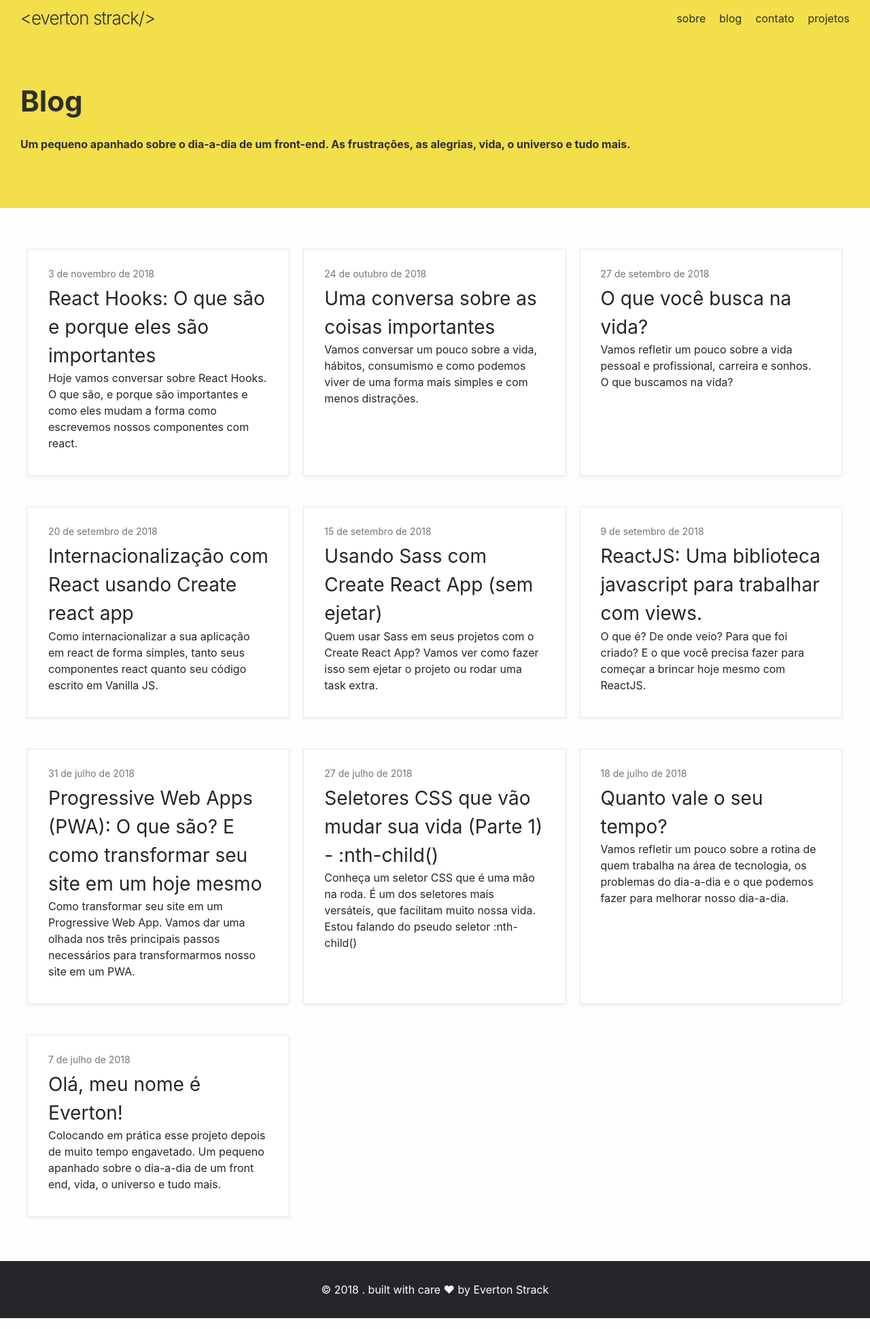
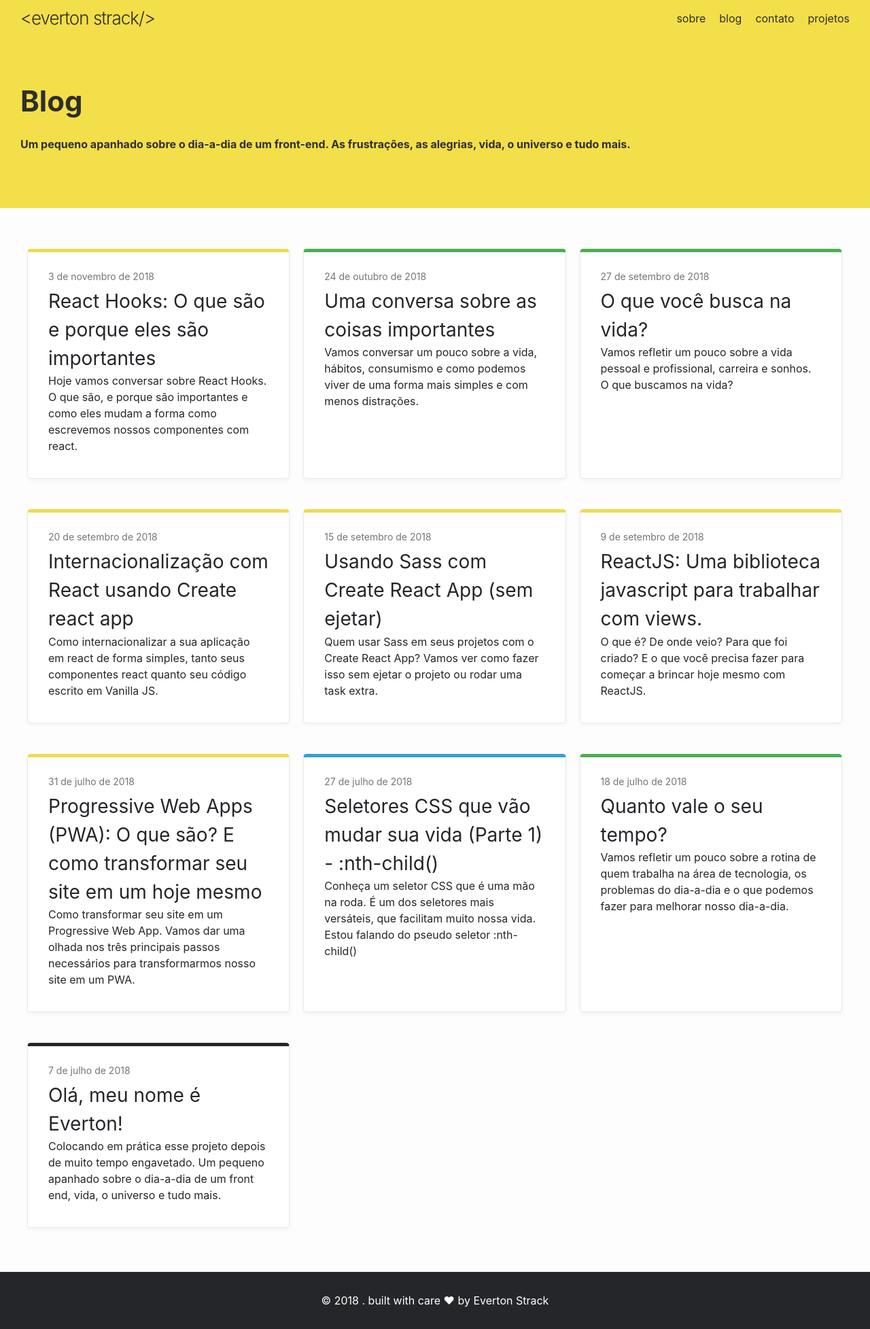
Before and after one commit to evertonstrack/blog.evertonstrack.com.br, a Jekyll site: the page built from blog.md, in a window 1280 px wide. Shown: the whole page at 68% size. Built offline with Jekyll 4.4.1, drawn with Linux system fonts in a browser that asks for light colours.

Commit message:
Tag Colors

```diff
--- a/_layouts/blog.html
+++ b/_layouts/blog.html
@@ -24,15 +24,20 @@
     {%- if site.posts.size > 0 -%}
       <div class="post-list">
         {%- for post in site.posts -%}
-        <article class="post-item">
+        <article class="post-item {{ post.bodyClass }}">
           <a class="post-link" href="{{ post.url | relative_url }}">
             {%- assign date_format = site.minima.date_format | default: "%b %-d, %Y" -%}
             <time class="post-meta">{% include date.html date=post.date %}</time>
             <h3>{{ post.title | escape }}</h3>
             <p>{{ post.description | escape }}</p>
             {%- if site.show_excerpts -%} {{ post.excerpt }} {%- endif -%}
+
+            <!-- <div class="tags">
+              {%- for tag in post.tags -%}
+                <span class="tag">#{{tag}}</span>
+              {%- endfor -%}
+            </div> -->
           </a>
-
         </article>
         {%- endfor -%}
       </div>
--- a/_layouts/home.html
+++ b/_layouts/home.html
@@ -45,7 +45,7 @@
         <h2 class="post-list-heading">{{ page.list_title | default: "Último post" }}</h2>
         <div class="post-list">
           {%- for post in site.posts limit:1 -%}
-            <article class="post-item">
+            <article class="post-item {{ post.bodyClass }}">
               <a class="post-link" href="{{ post.url | relative_url }}">
                 {%- assign date_format = site.minima.date_format | default: "%b %-d, %Y" -%}
                 <time class="post-meta">{% include date.html date=post.date %}</time>
@@ -69,7 +69,7 @@
         <h2 class="post-list-heading">{{ page.list_title | default: "Posts recentes" }}</h2>
         <div class="post-list">
           {%- for post in site.posts offset:1 limit:2 -%}
-          <article class="post-item">
+          <article class="post-item {{ post.bodyClass }}">
             <a class="post-link" href="{{ post.url | relative_url }}">
               {%- assign date_format = site.minima.date_format | default: "%b %-d, %Y" -%}
               <time class="post-meta">{% include date.html date=post.date %}</time>
--- a/assets/styles/scss/_page.scss
+++ b/assets/styles/scss/_page.scss
@@ -120,3 +120,69 @@
 
   padding-bottom: 50px;
 }
+
+.post-list {
+  .post-item {
+
+    .post-link{
+      border-top-width: 5px;
+      border-top-style: solid;
+      border-top-color: #25262a;
+      border-radius: 5px;
+    }
+
+    .tags{
+      .tag{
+        padding: 5px 10px;
+        color: #FFF;
+        font-size: 14px;
+        border-radius: 5px;
+        margin-right: 5px;
+      }
+    }
+
+    &.post-javascript {
+
+      .post-link{
+        border-top-color: map-get($color-javascript, light );
+      }
+
+      .tag{
+        background-color: map-get($color-javascript, light );
+      }
+    }
+
+    &.post-css {
+
+      .post-link{
+        border-top-color: map-get($color-css, light );
+      }
+
+      .tag{
+        background-color: map-get($color-css, light );
+      }
+    }
+
+    &.post-html {
+
+      .post-link{
+        border-top-color: map-get($color-html, light );
+      }
+
+      .tag{
+        background-color: map-get($color-html, light );
+      }
+    }
+
+    &.post-life{
+
+      .post-link{
+        border-top-color: map-get($pallete, green );
+      }
+
+      .tag{
+        background-color: map-get($pallete, green );
+      }
+    }
+  }
+}
```
Also changed, not shown: assets/styles/scss/main.scss (+0 -8 lines), _includes/styles/main.css.
